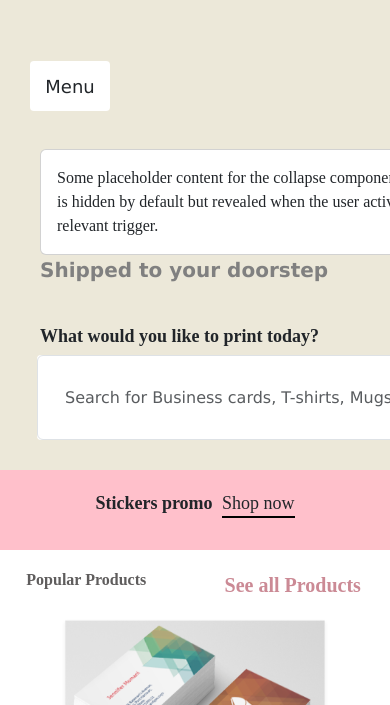
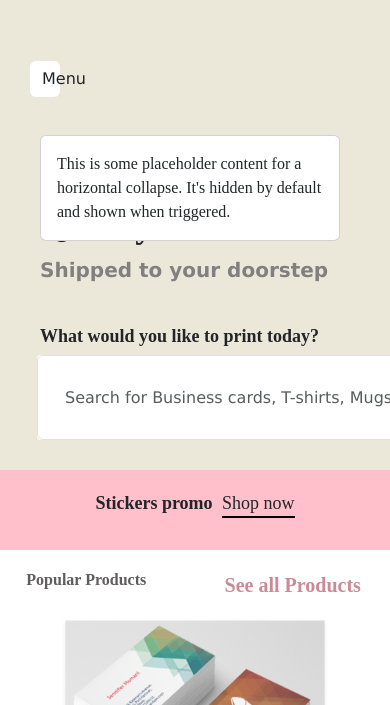
Before and after one commit to dayframs/First-Project, a plain HTML site: page index.html in a window 390 px wide. Both pictures are taken after a click on the button "Menu". Shown: the part 139-844 px from the top of the page. Drawn offline with Linux system fonts and the light colour scheme.

Commit message:
Update index.html

```diff
--- a/index.html
+++ b/index.html
@@ -47,14 +47,16 @@
             </div>
         </div>
               <div class="hero2">
-  <p class="d-inline-flex gap-1">
-  <button class="menu btn" type="button" data-bs-toggle="collapse" data-bs-target="#collapseExample" aria-expanded="false" aria-controls="collapseExample">
+<p>
+  <button class="btn" type="button" data-bs-toggle="collapse" data-bs-target="#collapseWidthExample" aria-expanded="false" aria-controls="collapseWidthExample">
     Menu
   </button>
 </p>
-<div class="collapse" id="collapseExample">
-  <div class="card card-body">
-    Some placeholder content for the collapse component. This panel is hidden by default but revealed when the user activates the relevant trigger.
+<div style="min-height: 120px;">
+  <div class="collapse collapse-horizontal" id="collapseWidthExample">
+    <div class="card card-body" style="width: 300px;">
+      This is some placeholder content for a horizontal collapse. It's hidden by default and shown when triggered.
+    </div>
   </div>
 </div>
             <h1 class="title font-dm text-4xl mb-8">Quality Prints</h1>
```
